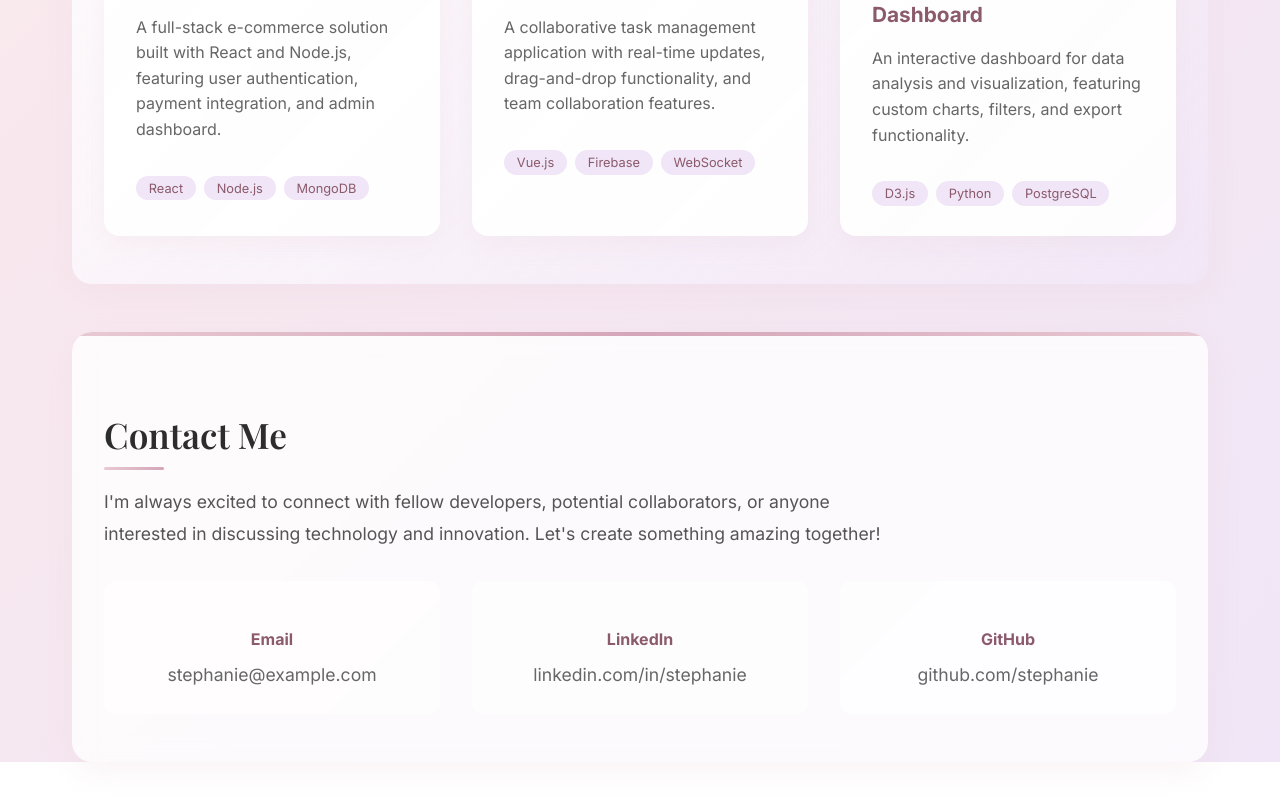
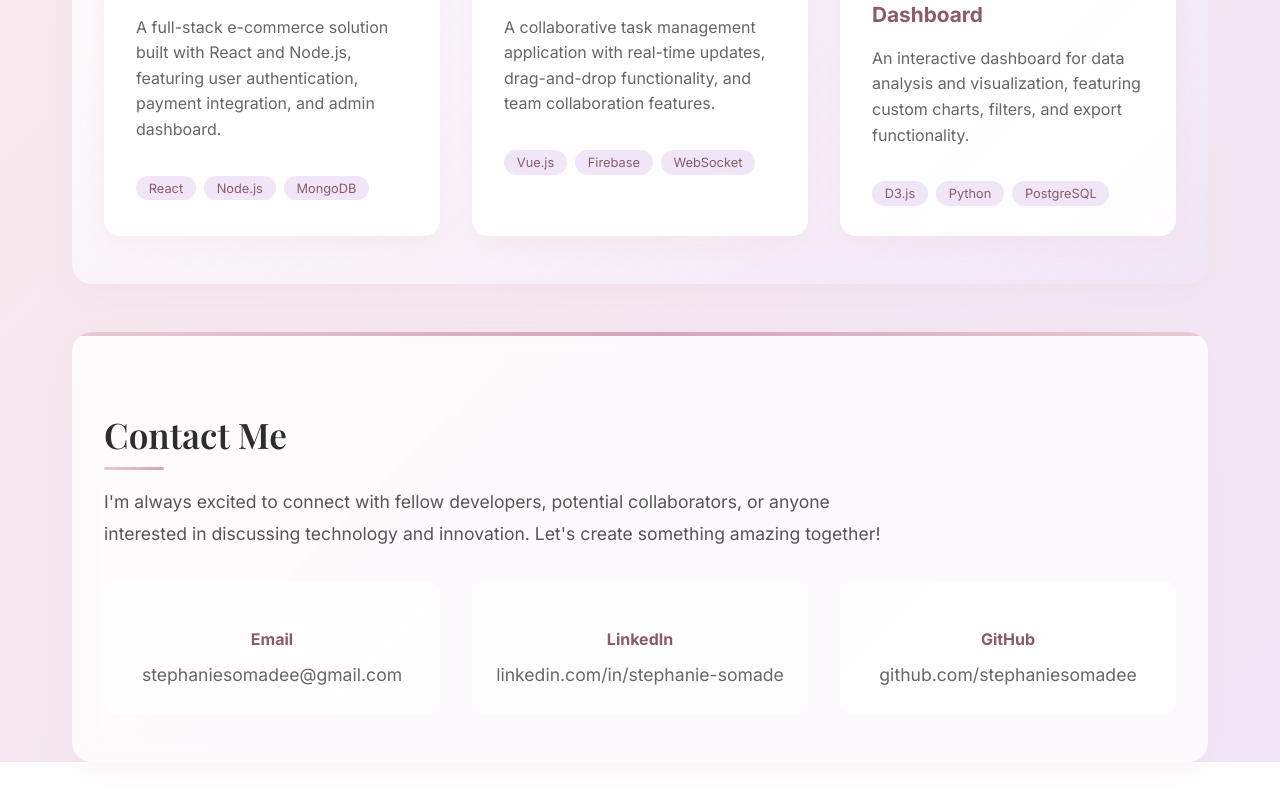
Before and after one commit to stephaniesomade/portfolio-showcase, a React (Vite) app: page / in a window 1280 px wide. Shown: the part 1598-2398 px from the top of the page. Built offline with nearby package versions, Linux system fonts and the light colour scheme.

Commit message:
(feat): Add styling for all devices

```diff
--- a/src/pages/Home.tsx
+++ b/src/pages/Home.tsx
@@ -87,15 +87,15 @@ export default function Home() {
         <div style={{display: 'grid', gridTemplateColumns: 'repeat(auto-fit, minmax(250px, 1fr))', gap: '2rem', marginTop: '2rem'}}>
           <div style={{background: 'rgba(255,255,255,0.6)', padding: '1.5rem', borderRadius: '12px', textAlign: 'center'}}>
             <h4 style={{color: '#8b5a6b', marginBottom: '0.5rem'}}>Email</h4>
-            <p style={{color: '#666', margin: '0'}}>stephanie@example.com</p>
+            <p style={{color: '#666', margin: '0'}}>stephaniesomadee@gmail.com</p>
           </div>
           <div style={{background: 'rgba(255,255,255,0.6)', padding: '1.5rem', borderRadius: '12px', textAlign: 'center'}}>
             <h4 style={{color: '#8b5a6b', marginBottom: '0.5rem'}}>LinkedIn</h4>
-            <p style={{color: '#666', margin: '0'}}>linkedin.com/in/stephanie</p>
+            <p style={{color: '#666', margin: '0'}}>linkedin.com/in/stephanie-somade</p>
           </div>
           <div style={{background: 'rgba(255,255,255,0.6)', padding: '1.5rem', borderRadius: '12px', textAlign: 'center'}}>
             <h4 style={{color: '#8b5a6b', marginBottom: '0.5rem'}}>GitHub</h4>
-            <p style={{color: '#666', margin: '0'}}>github.com/stephanie</p>
+            <p style={{color: '#666', margin: '0'}}>github.com/stephaniesomadee</p>
           </div>
         </div>
       </section>
--- a/src/styles/Home.css
+++ b/src/styles/Home.css
@@ -1,6 +1,5 @@
 @import url('https://fonts.googleapis.com/css2?family=Inter:wght@300;400;500;600;700&family=Playfair+Display:wght@400;500;600&display=swap');
 
-/* Smooth scrolling for the entire page */
 html {
   scroll-behavior: smooth;
 }
@@ -288,7 +287,7 @@ body {
   margin-bottom: 2rem;
 }
 
-/* Enhanced Portfolio Section */
+
 .portfolio-section {
   background: linear-gradient(135deg, rgba(255,255,255,0.9) 0%, rgba(240,230,247,0.6) 100%);
 }
```
